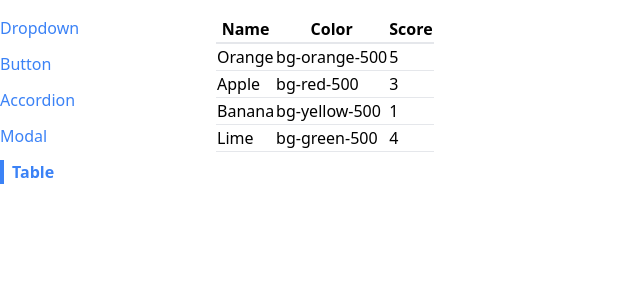
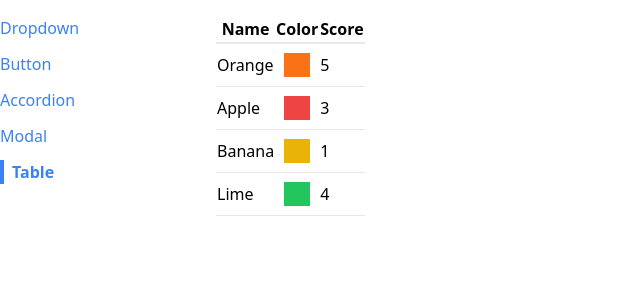
Before and after one commit to msinemkaya/components, a React (Create React App) app: page /table in a window 1280 px wide. Shown: the top 300 px of the page, without its empty margins (0-640 px from the left). Built offline with nearby package versions, Linux system fonts and the light colour scheme.

Commit message:
fix: fixed the color columns render function

```diff
--- a/src/pages/TablePage.js
+++ b/src/pages/TablePage.js
@@ -18,7 +18,7 @@ export default function TablePage(){
     },
     {
       label: 'Color',
-      render: (fruit) => fruit.color
+      render: (fruit) => <div className={`${fruit.color} p-3 m-2`}></div>
     },
     {
       label: 'Score',
```
